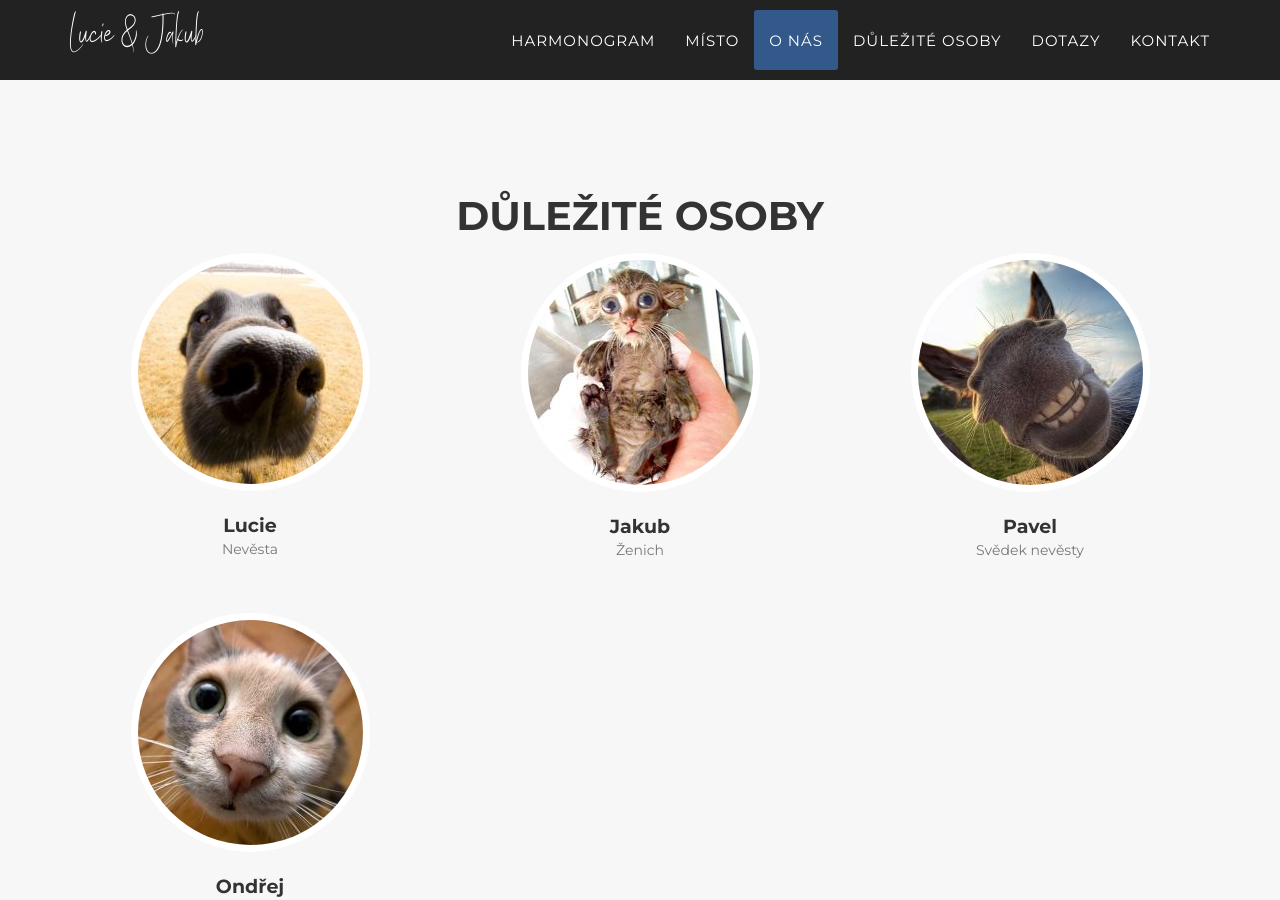
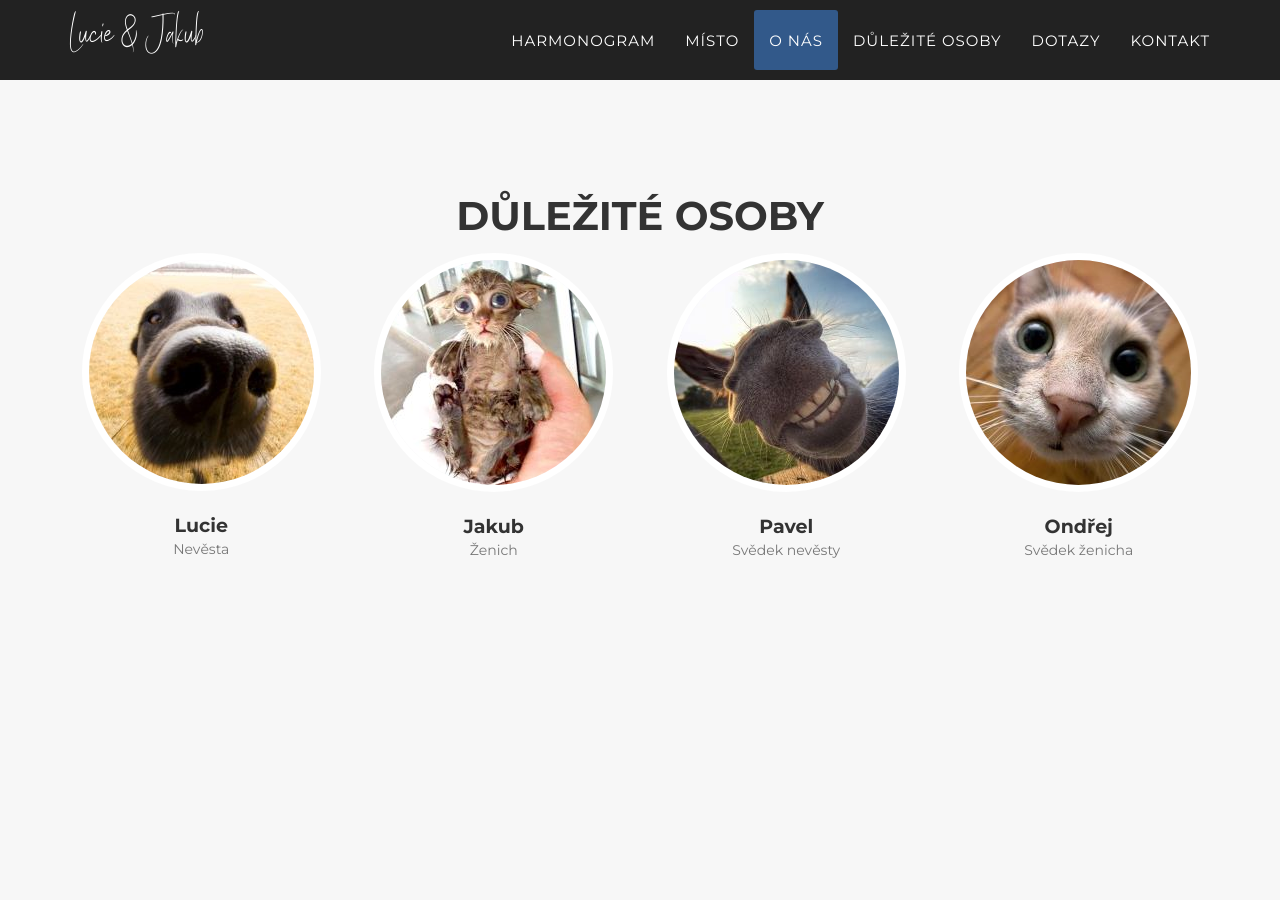
Before and after one commit to Jakub-Svoboda/jakub-svoboda.github.io, a Jekyll site: the page built from index.html, in a window 1280 px wide and 900 px high, scrolled down 5518 px. Built offline with Jekyll 4.4.1, drawn with Linux system fonts in a browser that asks for light colours; some web fonts are replaced.

Commit message:
nowrap title text, 4 column wide bridal party

```diff
--- a/_includes/en_data/bridal_party.html
+++ b/_includes/en_data/bridal_party.html
@@ -8,7 +8,7 @@
         </div>
         <div class="row">
             {% for member in site.data.en.bridalparty %}
-            <div class="col-sm-4">
+            <div class="col-sm-3">
                 <div class="team-member">
                     <img src="/img/bridal/{{ member.pic }}.jpg" class="img-responsive img-circle" alt="">
                     <h4>{{ member.name }}</h4>
--- a/_includes/en_data/header.html
+++ b/_includes/en_data/header.html
@@ -48,7 +48,7 @@
 <header>
     <div class="container">
         <div class="intro-text">
-            <div class="intro-heading">Lucie & Jakub</div>
+            <div class="intro-heading">Lucie&nbsp;&&nbsp;Jakub</div>
             <div class="intro-lead-in">11. července 2026</div>
             <div class="intro-lead-in">Kostel svatého Jakuba, Brno</div>
             <a href="#events" class="page-scroll btn btn-xl">Více</a>
```
